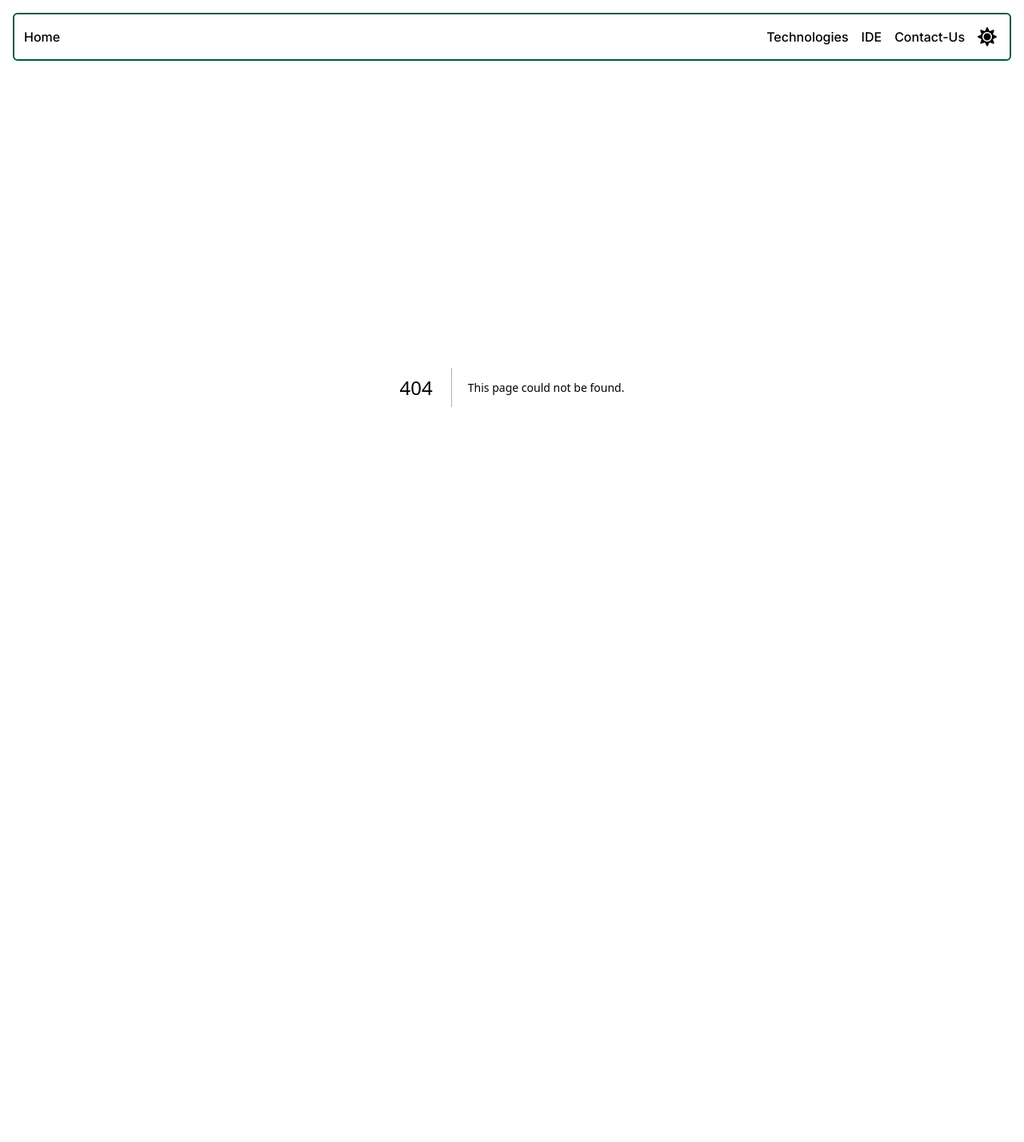
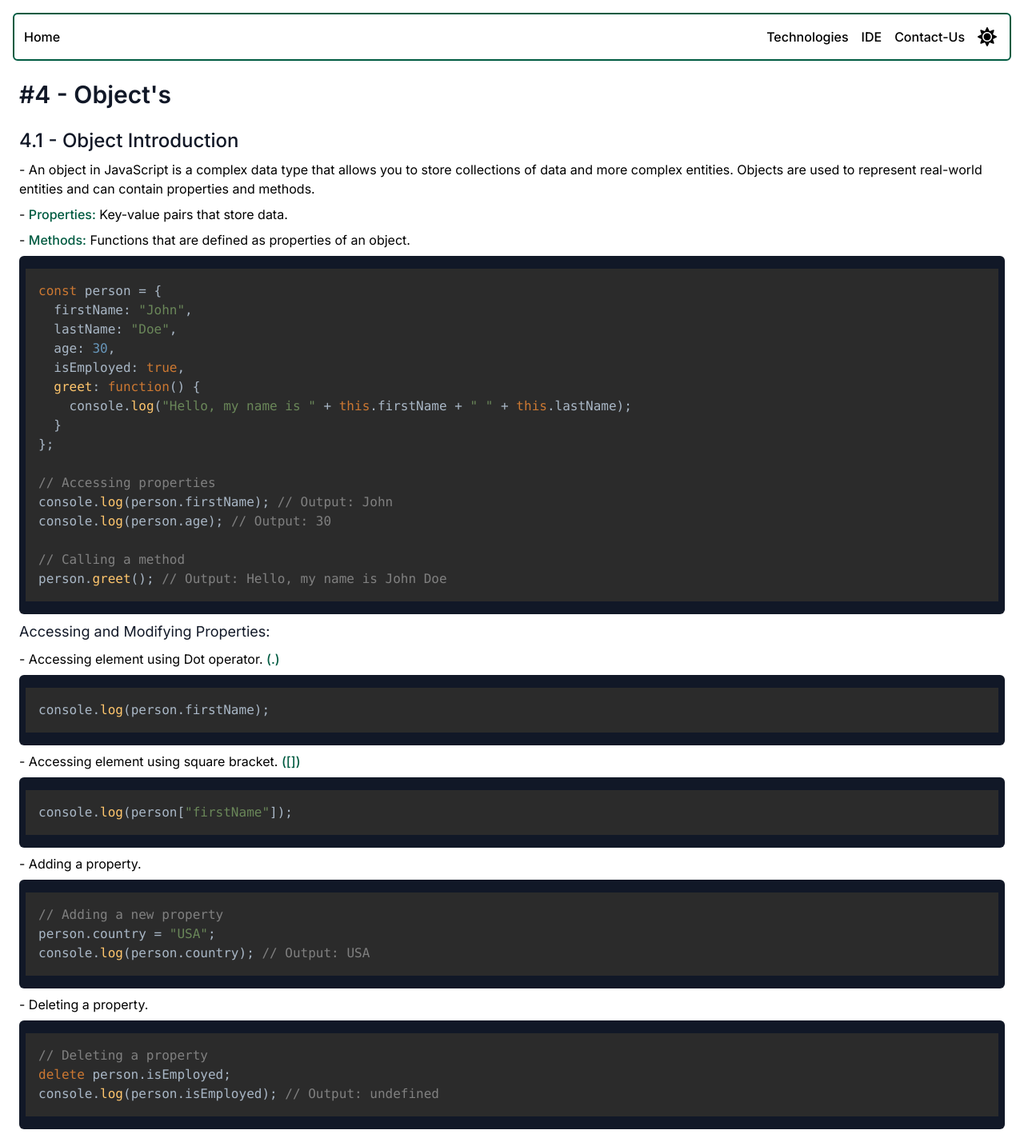
Before and after one commit to Asharalikhan4/JavaScript, a Next.js app in the folder website/: page /objects in a window 1280 px wide. Before the commit this address had no page. Shown: the whole page at 80% size. Before the commit the page ends 884 px from the top, so only its background shows below. Built offline with nearby package versions, Linux system fonts and the light colour scheme.

Commit message:
object basic done

```diff
--- /dev/null
+++ b/website/src/app/(routes)/objects/page.tsx
@@ -0,0 +1,17 @@
+import React, { FC } from "react";
+import CustomPage from "@/components/common/CustomPage";
+import Heading from "@/components/common/Heading";
+import { DynamicImport } from "@/utils/DynamicImport";
+
+const ObjectsIntroduction = DynamicImport(() => import("@/components/docs/Objects/ObjectsIntroduction"));
+
+const page: FC = () => {
+    return (
+        <CustomPage>
+            <Heading level={2} text="#4 - Object's" />
+            <ObjectsIntroduction />
+        </CustomPage>
+    );
+};
+
+export default page;
--- a/website/src/app/(routes)/table-of-contents/page.tsx
+++ b/website/src/app/(routes)/table-of-contents/page.tsx
@@ -181,6 +181,16 @@ const JavaScriptTopics: Topic[] = [
         ]
     },
     {
+        title: "Object's",
+        link: "objects",
+        subtopics: [
+            {
+                title: "Objects Introduction",
+                link: "/objects#objects-introduction"
+            }
+        ]
+    },
+    {
         title: "Async JavaScript",
         link: "/async-javascript",
         subtopics: [
--- /dev/null
+++ b/website/src/components/docs/Objects/ObjectsIntroduction.tsx
@@ -0,0 +1,47 @@
+import React, { FC } from "react";
+import CustomComponent from "@/components/common/CustomComponent";
+import Heading from "@/components/common/Heading";
+import CodeDisplay from "@/components/common/CodeDisplay";
+import CustomText from "@/components/common/CustomText";
+
+const ObjectsIntroduction: FC = () => {
+    return (
+        <CustomComponent id="object-introduction">
+            <Heading level={3} text="4.1 - Object Introduction" />
+            <p>- An object in JavaScript is a complex data type that allows you to store collections of data and more complex entities. Objects are used to represent real-world entities and can contain properties and methods.</p>
+            <p>- <CustomText>Properties:</CustomText> Key-value pairs that store data.</p>
+            <p>- <CustomText>Methods:</CustomText> Functions that are defined as properties of an object.</p>
+            <CodeDisplay language="typescript" code={`const person = {
+  firstName: "John",
+  lastName: "Doe",
+  age: 30,
+  isEmployed: true,
+  greet: function() {
+    console.log("Hello, my name is " + this.firstName + " " + this.lastName);
+  }
+};
+
+// Accessing properties
+console.log(person.firstName); // Output: John
+console.log(person.age); // Output: 30
+
+// Calling a method
+person.greet(); // Output: Hello, my name is John Doe`} />
+            <Heading level={5} text="Accessing and Modifying Properties:" />
+            <p>- Accessing element using Dot operator. <CustomText>(.)</CustomText></p>
+            <CodeDisplay language="javascript" code={`console.log(person.firstName);`} />
+            <p>- Accessing element using square bracket. <CustomText>([])</CustomText></p>
+            <CodeDisplay language="javascript" code={`console.log(person["firstName"]);`} />
+            <p>- Adding a property.</p>
+            <CodeDisplay language="javascript" code={`// Adding a new property
+person.country = "USA";
+console.log(person.country); // Output: USA`} />
+            <p>- Deleting a property.</p>
+            <CodeDisplay language="javascript" code={`// Deleting a property
+delete person.isEmployed;
+console.log(person.isEmployed); // Output: undefined`} />
+        </CustomComponent>
+    );
+};
+
+export default ObjectsIntroduction;
```
